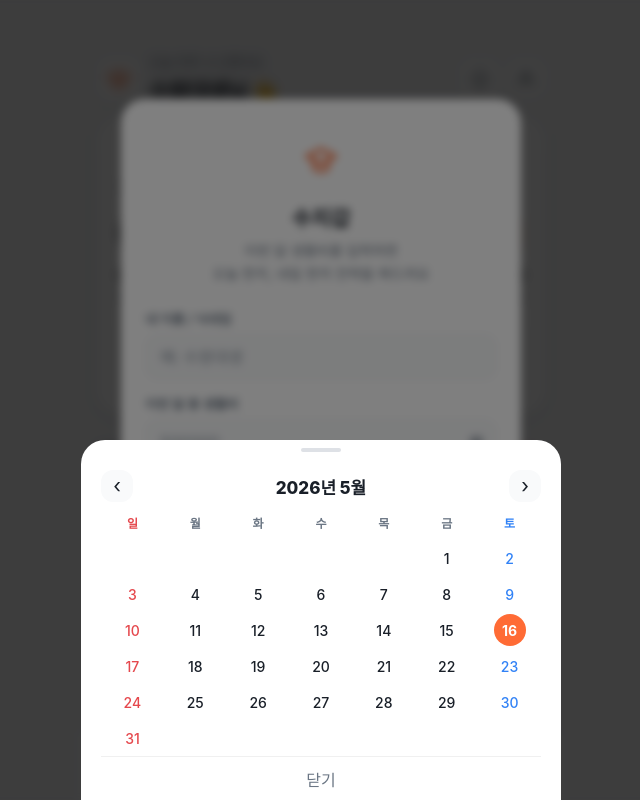
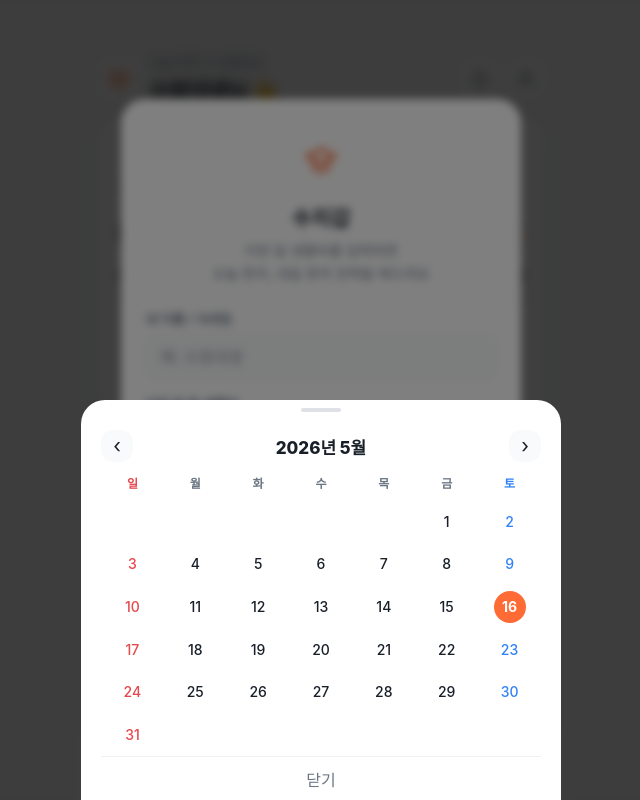
Before and after one commit to seongbin123/vibe-2026-42-team, a plain HTML site: page index.html in a window 1280 px wide. Both pictures are taken after a click on the button "날짜 선택". Shown: the whole page, without its empty margins (319-959 px from the left). Drawn offline with Linux system fonts and the light colour scheme; a web font is replaced by a local one.

Commit message:
Auto-save

```diff
--- a/style.css
+++ b/style.css
@@ -923,7 +923,7 @@ input::placeholder { color: var(--ink-4); }
 .cal-day.sunday { color: var(--danger); }
 .cal-day.saturday { color: var(--info); }
 @media (min-width: 481px) {
-  .calendar-modal { min-height: 0; height: 45vh; max-height: 45vh; }
+  .calendar-modal { min-height: 0; height: 50vh; max-height: 50vh; }
 }
 .cal-day.sunday.selected, .cal-day.saturday.selected { background: #FF6B35; color: #fff; }
 .cal-close-btn {
```
